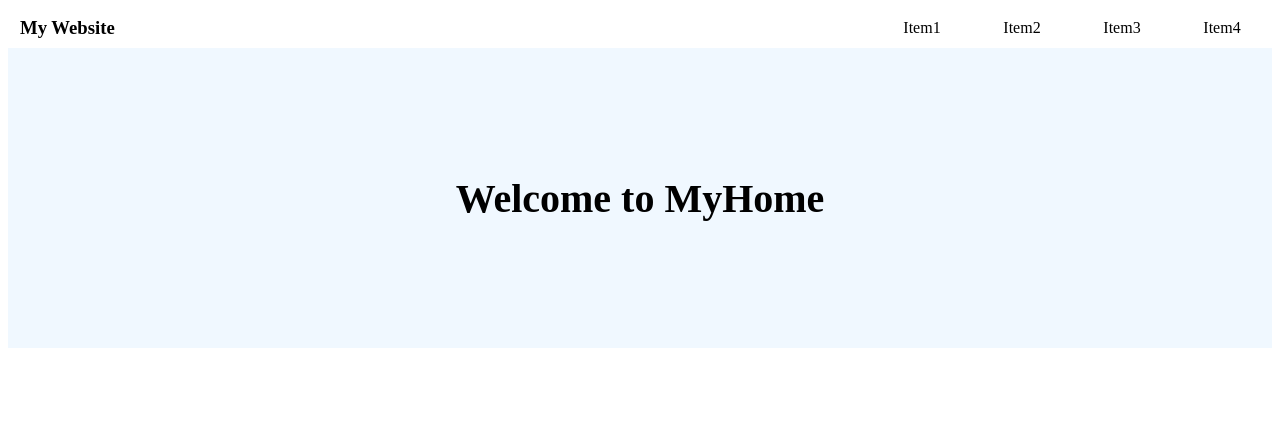
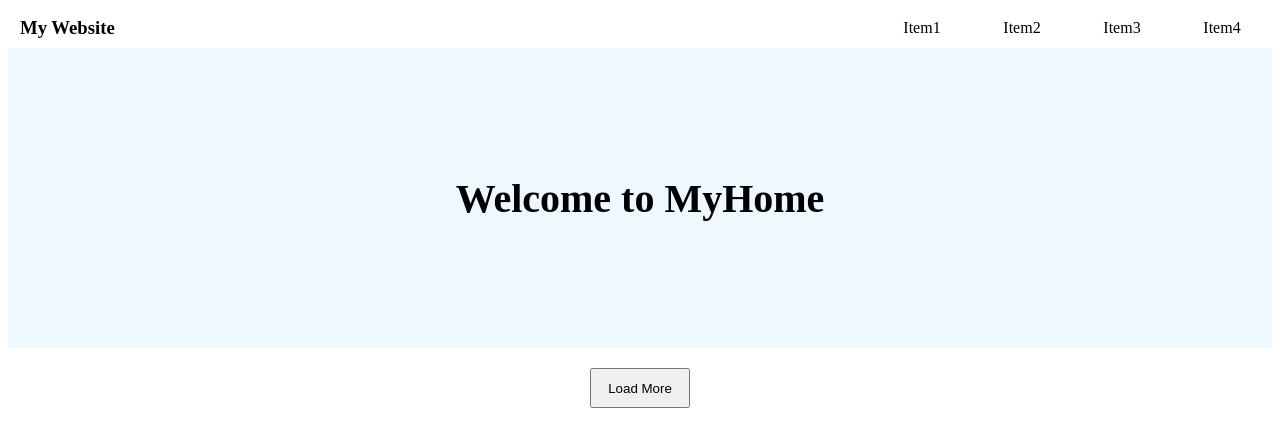
Before and after one commit to stevenyoungko/padax-hw-week3, a plain HTML site: page index.html in a window 1280 px wide. Drawn offline with Linux system fonts and the light colour scheme; no server answers.

Commit message:
[add] load more

```diff
--- a/index.html
+++ b/index.html
@@ -24,13 +24,18 @@
     <div class="main-container">
       <div class="list"></div>
     </div>
+    <div class=button-container>
+      <button class="button" onclick="addData()">Load More</button>
+    </div>
   </div>
   <script>
     let state = null
 
     function init() {
       state = {
-        dataList: []
+        dataList: [],
+        countStart: 0,
+        conutEnd: 8
       }
 
       render()
@@ -40,14 +45,17 @@
       let url = 'https://padax.github.io/taipei-day-trip-resources/taipei-attractions.json'
       const response = await fetch(url)
       const { result } = await response.json()
-      state.dataList = result.results.slice(0,8)
+      state.dataList = result.results
+
+      console.log(state.dataList)
 
       let list = document.querySelector('.list')
       state.dataList.forEach((item, index) => {
-        renderData(item, list)
+        if (index + 1 > state.countStart && index + 1 <= state.conutEnd) {
+          renderData(item, list)
+        }
       })
     }
-
 
     function renderData(item, list) {
       let divCell = document.createElement('div')
@@ -68,6 +76,18 @@
       return url.split('jpg')[0] + 'jpg'
     }
 
+    function addData() {
+      let list = document.querySelector('.list')
+      state.countStart += 8
+      state.conutEnd += 8
+      state.dataList.forEach((item, index) => {
+        if (index + 1 > state.countStart && index + 1 <= state.conutEnd) {
+          console.log(index)
+          renderData(item, list)
+        }
+      })
+    }
+
     init()
   </script>
 </body>
--- a/main.css
+++ b/main.css
@@ -48,6 +48,7 @@
   justify-content: center;
   flex-wrap: wrap;
   width: 90%;
+  margin-top: 20px;
 }
 @media screen and (min-width: 1201px) {
   .main-container .list {
@@ -85,3 +86,14 @@
   align-items: center;
   height: 70px;
 }
+
+.button-container {
+  display: flex;
+  justify-content: center;
+  margin-bottom: 20px;
+}
+
+.button-container .button {
+  height: 40px;
+  width: 100px;
+}
```
